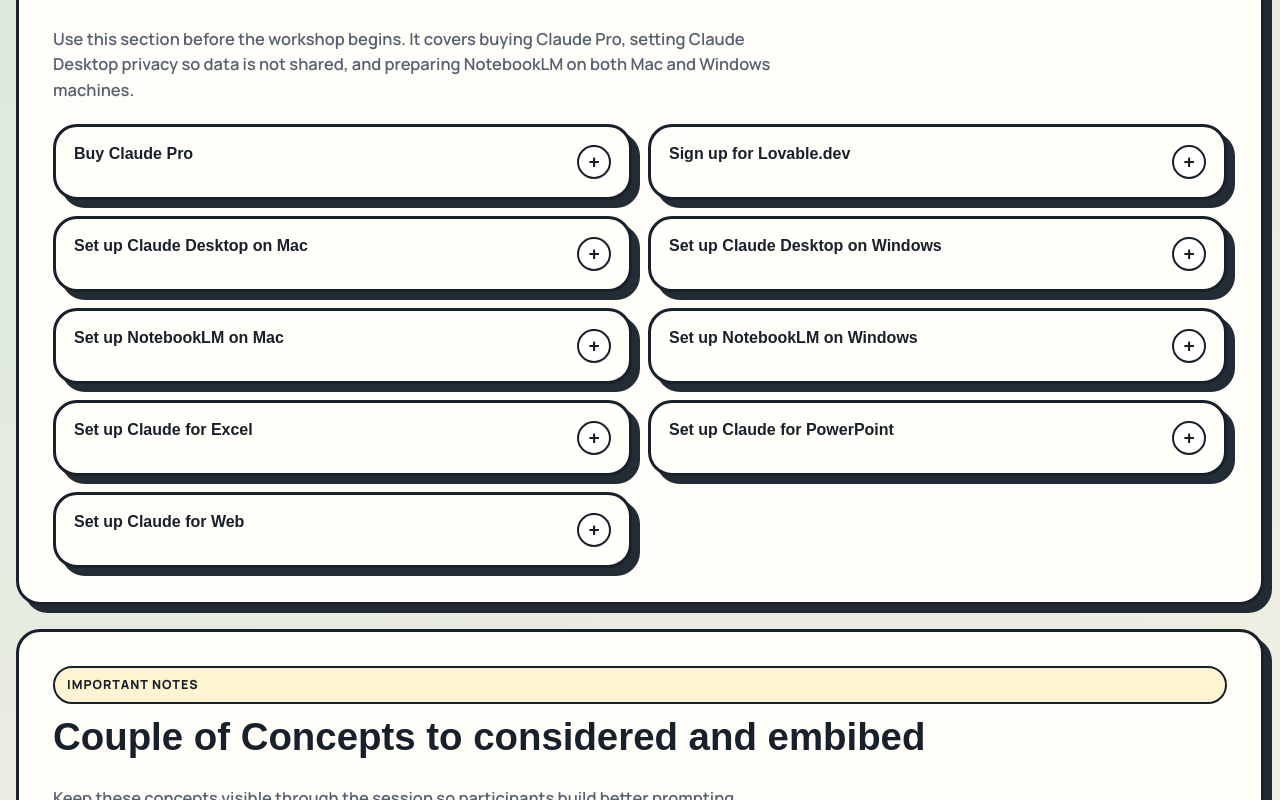
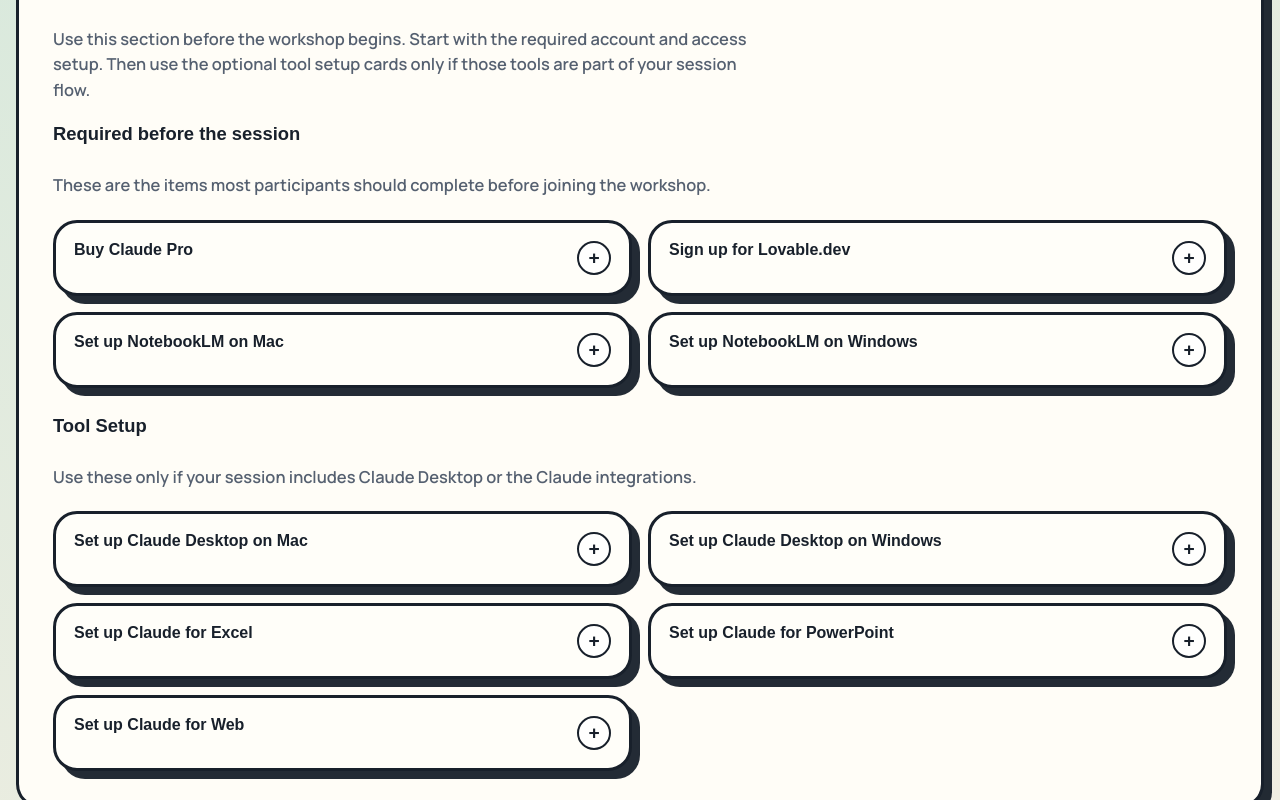
Before and after one commit to gSachinRep/cqc-ai-session, a React (Vite) app: page / in a window 1280 px wide. Shown: the part 1240-2040 px from the top of the page. Built offline with nearby package versions, Linux system fonts and the light colour scheme; a web font is replaced by a local one.

Commit message:
Improve learner-facing copy and setup structure

```diff
--- a/src/App.jsx
+++ b/src/App.jsx
@@ -39,7 +39,7 @@
   { label: 'Workbook picks', href: '#workbook-picks' },
   { label: 'Claude core', href: '#claude-core' },
   { label: 'NotebookLM', href: '#notebooklm' },
-  { label: 'Evaluate the your CQC Project', href: '#project-evaluation' },
+  { label: 'Evaluate Your CQC Project', href: '#project-evaluation' },
   { label: 'Downloads', href: '#downloads' }
 ]
 
@@ -108,7 +108,7 @@
   }
 ]
 
-const setupGuides = [
+const requiredSetupGuides = [
   {
     title: 'Buy Claude Pro',
     steps: [
@@ -125,26 +125,6 @@
       'Use the email account you plan to keep for workshop experiments and follow-up builds.',
       'Complete any email verification or sign-in step so you do not lose time during the session.',
       'Open the workspace once and confirm you can start a new Vibe Coding project.'
-    ]
-  },
-  {
-    title: 'Set up Claude Desktop on Mac',
-    steps: [
-      'Download and install Claude Desktop for macOS from Anthropic.',
-      'Sign in with the same Claude account that has the Pro plan.',
-      'Open Settings and go to Privacy or Data Controls.',
-      'Turn off the option that allows your chats or data to be used for product improvement or sharing.',
-      'Start one test conversation to confirm the app is working before the session.'
-    ]
-  },
-  {
-    title: 'Set up Claude Desktop on Windows',
-    steps: [
-      'Download and install Claude Desktop for Windows from Anthropic.',
-      'Sign in with the same Claude account that has the Pro plan.',
-      'Open Settings and find Privacy or Data Controls.',
-      'Disable any option that allows chat data to be shared for model training, product improvement, or feedback use.',
-      'Run a short test prompt so you know the desktop app is ready for the session.'
     ]
   },
   {
@@ -165,6 +145,29 @@
       'Create one test notebook and upload a small source file to confirm access.',
       'Make sure browser permissions do not block downloads, audio playback, or file uploads.',
       'Keep one PDF or document ready so you can start the session immediately.'
+    ]
+  }
+]
+
+const optionalSetupGuides = [
+  {
+    title: 'Set up Claude Desktop on Mac',
+    steps: [
+      'Download and install Claude Desktop for macOS from Anthropic.',
+      'Sign in with the same Claude account that has the Pro plan.',
+      'Open Settings and go to Privacy or Data Controls.',
+      'Turn off the option that allows your chats or data to be used for product improvement or sharing.',
+      'Start one test conversation to confirm the app is working before the session.'
+    ]
+  },
+  {
+    title: 'Set up Claude Desktop on Windows',
+    steps: [
+      'Download and install Claude Desktop for Windows from Anthropic.',
+      'Sign in with the same Claude account that has the Pro plan.',
+      'Open Settings and find Privacy or Data Controls.',
+      'Disable any option that allows chat data to be shared for model training, product improvement, or feedback use.',
+      'Run a short test prompt so you know the desktop app is ready for the session.'
     ]
   },
   {
@@ -961,14 +964,27 @@
         <section id="setup" className="section">
           <div className="section-heading">
             <p className="eyebrow">Setup</p>
-            <h2>Prepare Claude Pro, Claude Desktop, and NotebookLM</h2>
+            <h2>Required setup first, optional tool setup next</h2>
             <p className="lead">
-              Use this section before the workshop begins. It covers buying Claude Pro, setting Claude Desktop privacy so
-              data is not shared, and preparing NotebookLM on both Mac and Windows machines.
+              Use this section before the workshop begins. Start with the required account and access setup. Then use
+              the optional tool setup cards only if those tools are part of your session flow.
             </p>
           </div>
+          <div className="section-heading">
+            <h3>Required before the session</h3>
+            <p className="lead">These are the items most participants should complete before joining the workshop.</p>
+          </div>
           <div className="setup-grid">
-            {setupGuides.map((item) => (
+            {requiredSetupGuides.map((item) => (
+              <SetupCard key={item.title} item={item} />
+            ))}
+          </div>
+          <div className="section-heading section-subhead">
+            <h3>Tool Setup</h3>
+            <p className="lead">Use these only if your session includes Claude Desktop or the Claude integrations.</p>
+          </div>
+          <div className="setup-grid">
+            {optionalSetupGuides.map((item) => (
               <SetupCard key={item.title} item={item} />
             ))}
           </div>
@@ -977,7 +993,7 @@
         <section id="important-notes" className="section">
           <div className="section-heading">
             <p className="eyebrow">Important Notes</p>
-            <h2>Couple of Concepts to considered and embibed</h2>
+            <h2>Concepts to keep in mind and absorb</h2>
             <p className="lead">
               Keep these concepts visible through the session so participants build better prompting, better judgment,
               and better model choice habits.
--- a/src/styles.css
+++ b/src/styles.css
@@ -256,6 +256,10 @@
   display: grid;
   gap: 12px;
   margin-bottom: 22px;
+}
+
+.section-subhead {
+  margin-top: 28px;
 }
 
 .timeline {
```
